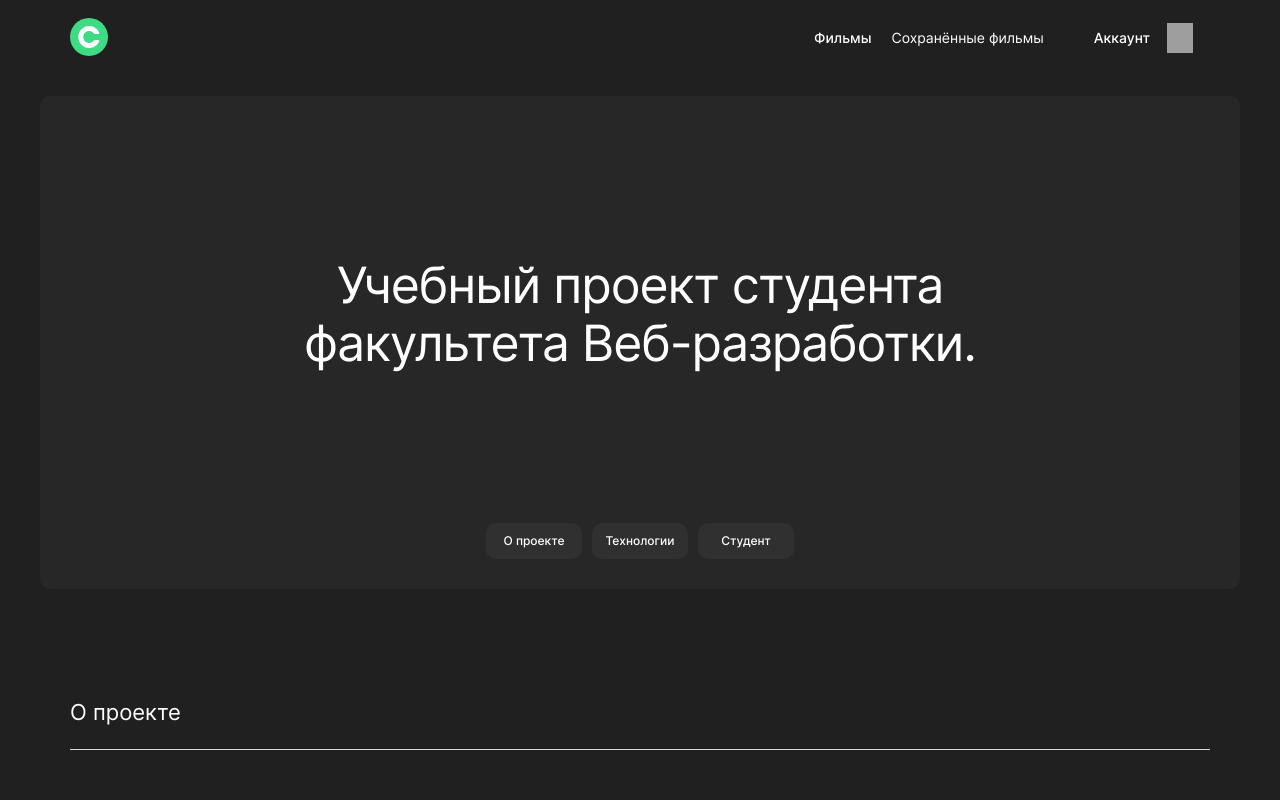
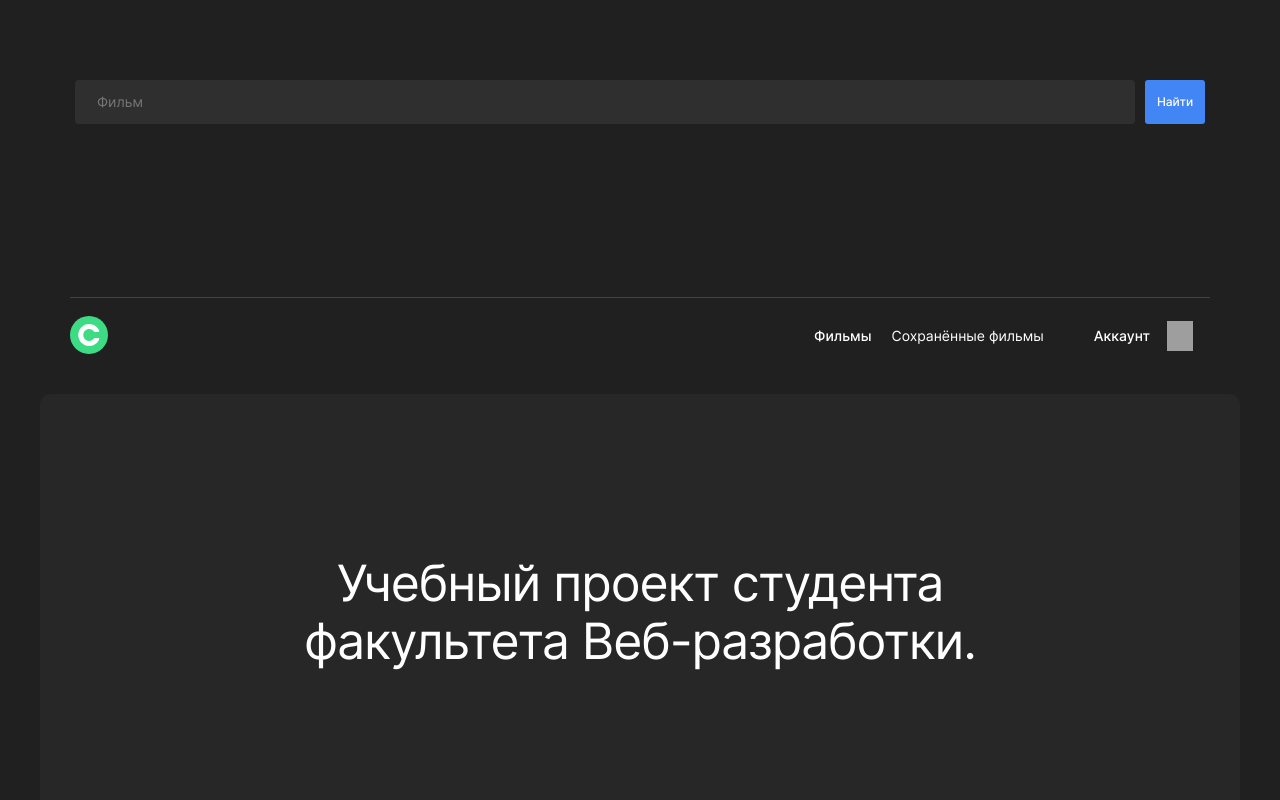
Before and after one commit to MaksNikulnikov/movies-explorer-frontend, a React (Create React App) app: page /movies in a window 1280 px wide. Shown: the top 800 px of the page. Built offline with nearby package versions, Linux system fonts and the light colour scheme; grey boxes are pictures that could not be loaded.

Commit message:
feat: add SearchForm component

```diff
--- a/src/components/App.jsx
+++ b/src/components/App.jsx
@@ -1,6 +1,7 @@
 import React from "react";
 import "./App.css";
 import Main from "./Main/Main";
+import SearchForm from "./SearchForm/SearchForm";
 
 function App() {
   const [isMenuActive, setIsMenuActive] = React.useState(false);
@@ -11,6 +12,7 @@ function App() {
   };
   return (
     <div className="App">
+      <SearchForm />
       <Main
         isAuthorized={isAuthorized}
         isMenuActive={isMenuActive}
--- /dev/null
+++ b/src/components/SearchForm/SearchForm.css
@@ -0,0 +1,48 @@
+.form-movies {
+  min-height: 228px;
+  max-width: 100vw;
+  width: 100%;
+  display: flex;
+  justify-content: center;
+}
+
+.form-movies__form {
+  margin-top: 80px;
+  min-height: 217px;
+  max-width: 1140px;
+  width: 100%;
+  border-bottom: 1px var(--grey-line) solid;
+  display: grid;
+  grid-template-columns: 1060px 60px;
+  column-gap: 10px;
+  row-gap: 31px;
+  justify-content: center;
+  align-content: baseline;
+}
+
+.form-movies__submit-btn {
+  border: none;
+  box-shadow: none;
+  margin: 0;
+  border-radius: 3px;
+  background-color: var(--blue);
+  color: var(--white-text);
+  font-size: 12px;
+  font-weight: 500;
+  line-height: 18px;
+  text-align: center;
+  width: 100%;
+  min-height: 44px;
+  cursor: pointer;
+}
+
+.form-movies__input {
+  background-color: var(--grey);
+  border-radius: 4px;
+  border: none;
+  color: var(--white-text);
+  font-size: 14px;
+  font-weight: 400;
+  line-height: 18px;
+  padding-left: 22px;
+}
--- /dev/null
+++ b/src/components/SearchForm/SearchForm.jsx
@@ -0,0 +1,33 @@
+import "./SearchForm.css";
+import React from "react";
+
+function SearchForm() {
+  const [query, setQuery] = React.useState("");
+  const handleSubmit = (e) => {
+    e.preventDefault();
+    setQuery('');
+  };
+
+  const handleChange = (e) => {
+    setQuery(e.target.value);
+  };
+
+  return (
+    <section className="form-movies">
+      <form name="movies" onSubmit={handleSubmit} className="form-movies__form">
+        <input
+          type="text"
+          className="form-movies__input"
+          value={query}
+          onChange={handleChange}
+          placeholder="Фильм"
+        />
+        <button type="submit" className="form-movies__submit-btn">
+          Найти
+        </button>
+      </form>
+    </section>
+  );
+}
+
+export default SearchForm;
--- a/src/index.css
+++ b/src/index.css
@@ -12,6 +12,7 @@ body {
   text-rendering: optimizeLegibility;
   --dark-grey: #202020;
   --medium-grey: #272727;
+  --grey: #2f2f2f;
   --light-grey: #303030;
   --light-green: #3ddc84;
   --medium-green: #2be080;
```
